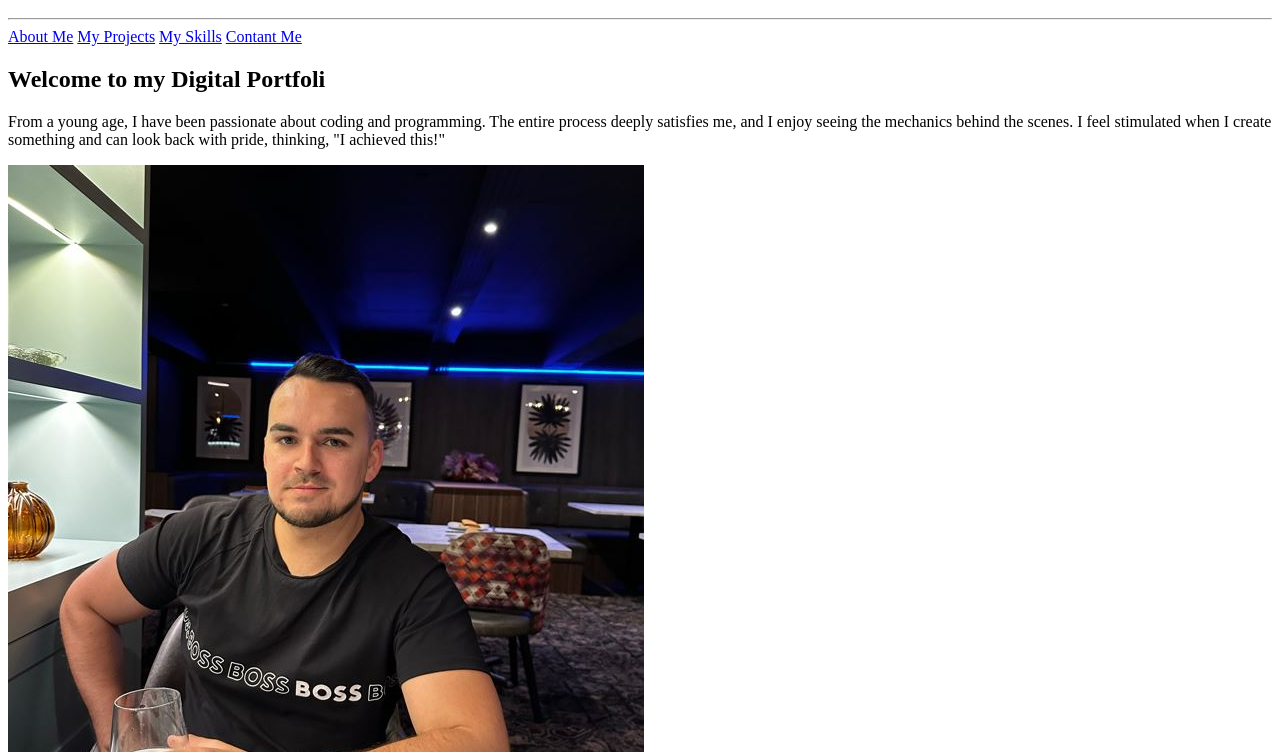
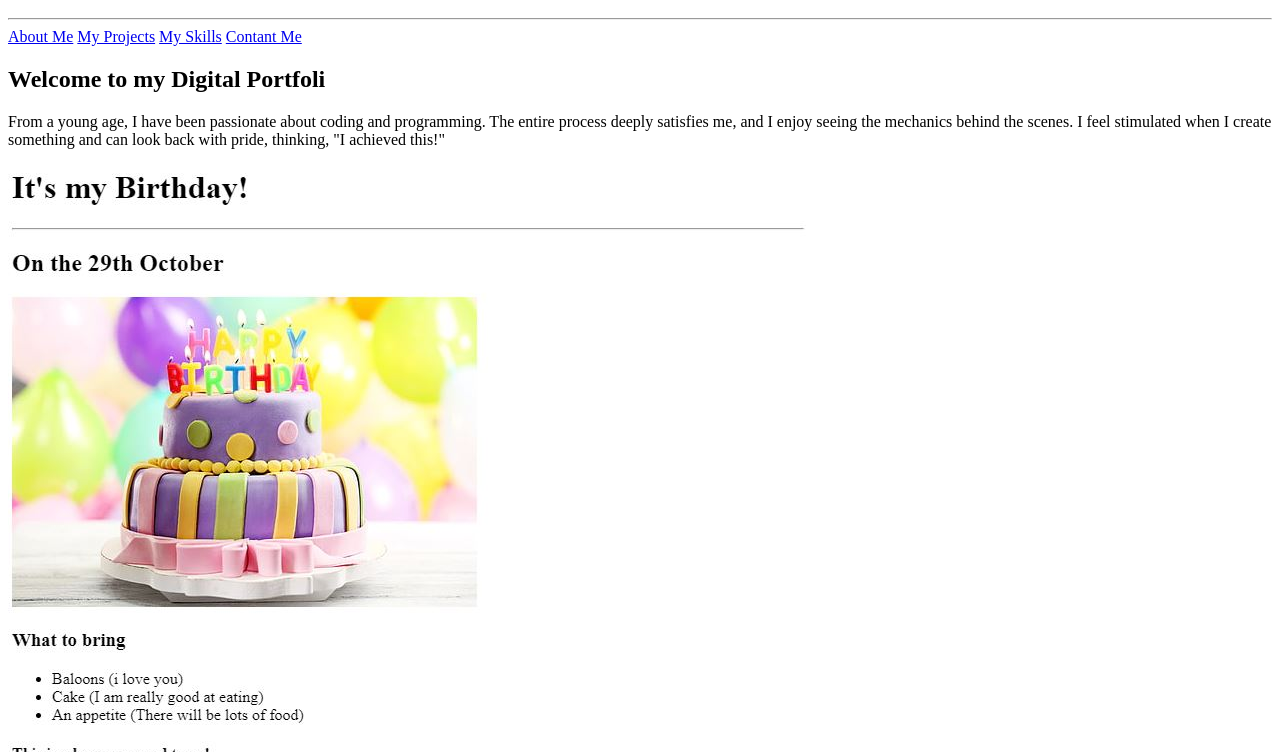
Before and after one commit to arthursmelkovs92/html-portfolio, a plain HTML site: page index.html in a window 1280 px wide. Shown: the part 48-800 px from the top of the page. Drawn offline with Linux system fonts and the light colour scheme.

Commit message:
Update index.html

```diff
--- a/index.html
+++ b/index.html
@@ -19,7 +19,7 @@
 
     <h2>Welcome to my Digital Portfoli</h2>
     <p>From a young age, I have been passionate about coding and programming. The entire process deeply satisfies me, and I enjoy seeing the mechanics behind the scenes. I feel stimulated when I create something and can look back with pride, thinking, "I achieved this!"</p>
-    <img src="./Capture1.JPG" alt="Arthur Smelkovs image">
+    <img src="./Capture2.jpg" alt="Arthur Smelkovs image">
 
     <h1>My projects</h1>
 
```
